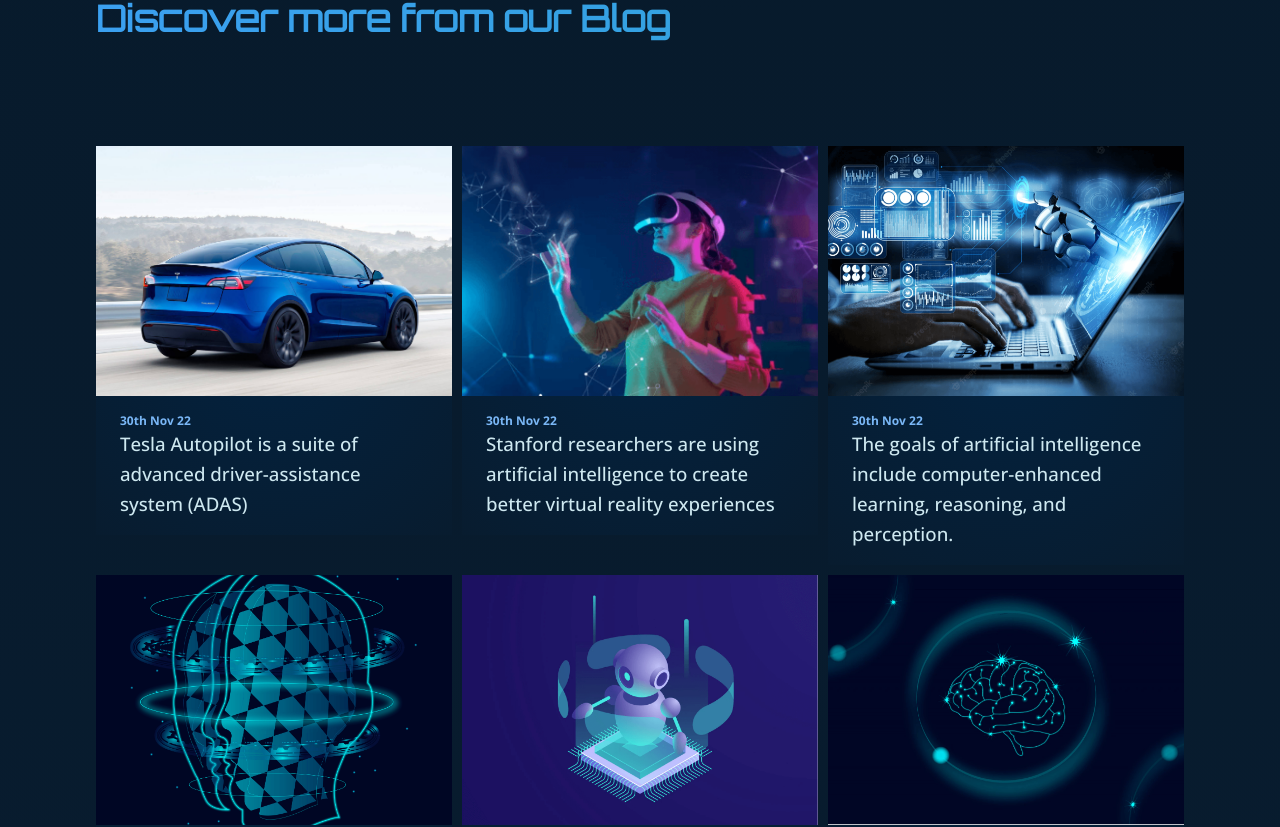
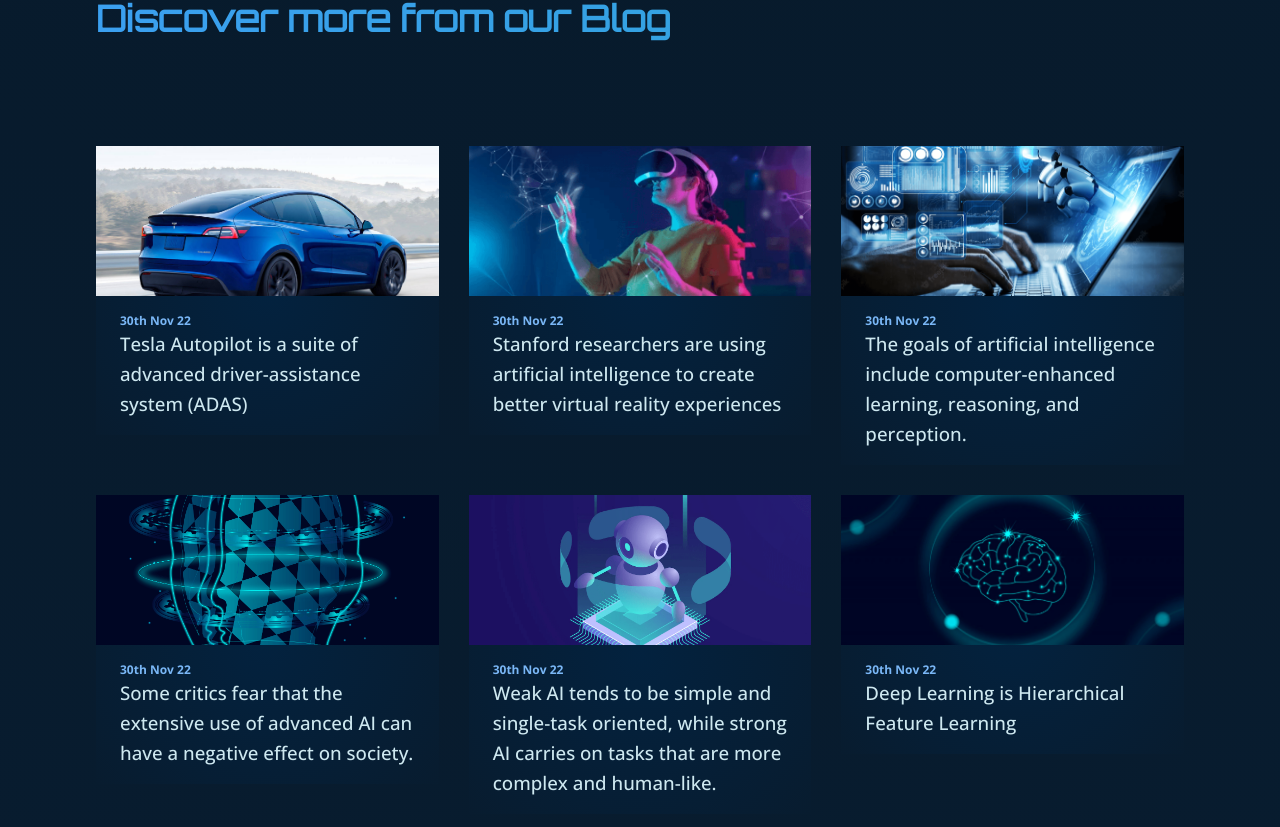
Before and after one commit to deezicypher/grand-ai, a React (Create React App) app: page / in a window 1280 px wide. Shown: the part 3345-4172 px from the top of the page. Built offline with nearby package versions, Linux system fonts and the light colour scheme; a web font is replaced by a local one.

Commit message:
update on blog

```diff
--- a/src/components/article/article.scss
+++ b/src/components/article/article.scss
@@ -21,7 +21,7 @@ $hbackground:radial-gradient(circle at 50% 50%, rgba(3, 34, 63, 1) 0%, rgba(8, 2
 
     background: $hbackground;
     .image{
-        height: 250px;
+        height: 150px;
         background: $hbackground;
         object-fit: contain;
         img{
--- a/src/sections/blog/blog.scss
+++ b/src/sections/blog/blog.scss
@@ -13,8 +13,9 @@
     .container{
         display: flex;
         flex-direction: row;
+        justify-content: space-between;
         flex-wrap: wrap;
-        gap: 10px;
+        gap: 30px;
     }
     .container>* {
         flex: 1 1 320px;
```
Also changed, not shown: src/assets/img/neural.png, src/assets/img/robotai.png.
